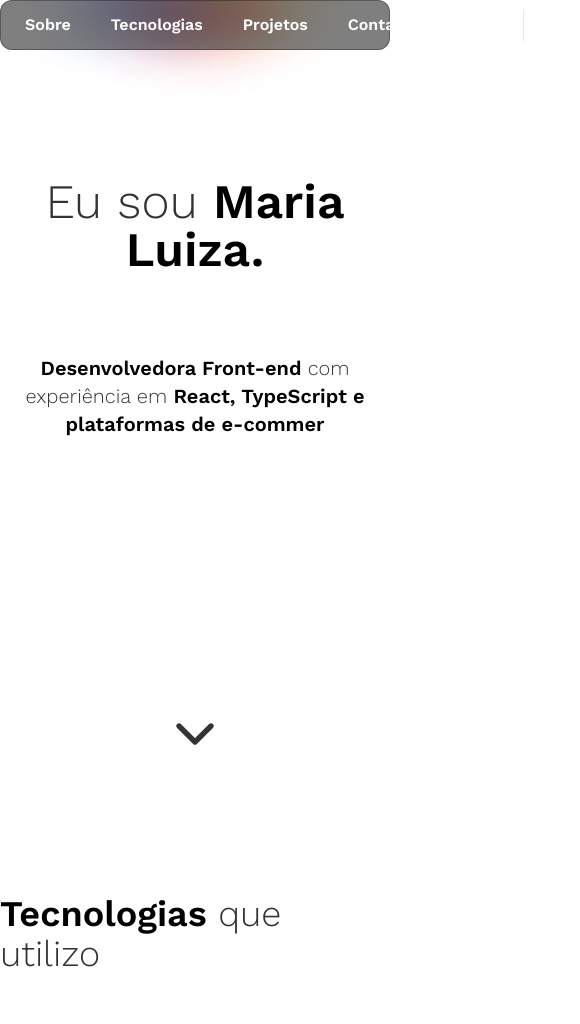
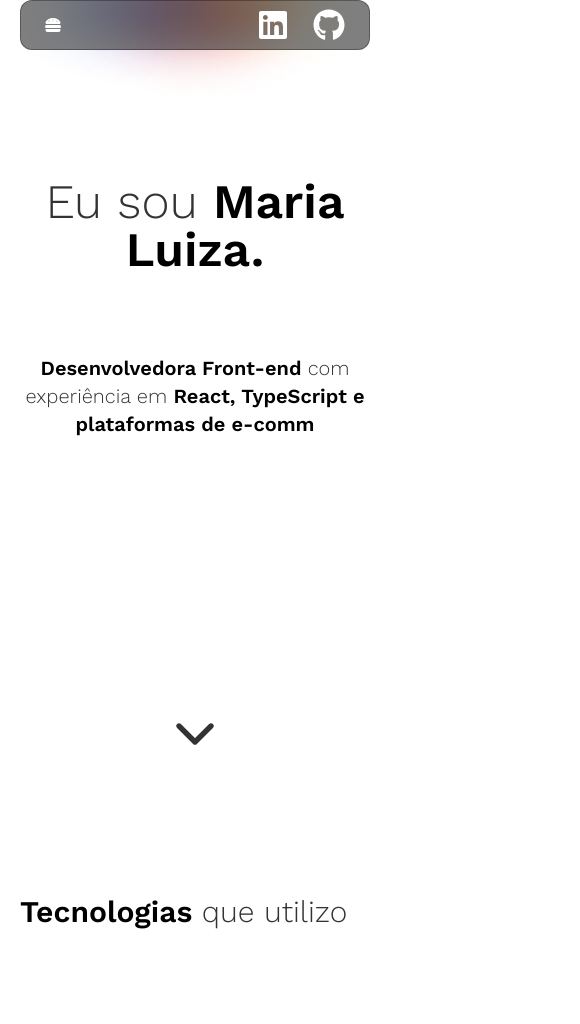
Before and after one commit to maria-luiza-rodrigues-ti/apresentacao-pessoal-frontend, a React (Vite) app: page / in a window 390 px wide. Shown: the top 1024 px of the page, 580 px wide, since content can reach past the window. Built offline with nearby package versions, Linux system fonts and the light colour scheme.

Commit message:
style: adding mobile style to all page

```diff
--- a/src/components/footer.tsx
+++ b/src/components/footer.tsx
@@ -8,8 +8,8 @@ export function Footer() {
     <footer className="relative text-white-70 text-sm mx-auto">
       <img src={BgGradient} alt="" className="w-full h-auto block rotate-180" />
 
-      <div className="absolute max-w-5xl mx-auto inset-0 flex flex-col items-center justify-center">
-        <h2 className="text-5xl mb-1">
+      <div className="absolute max-w-5xl mx-auto bottom-32 inset-x-0 md:inset-0 flex flex-col items-center justify-center">
+        <h2 className="text-3xl md:text-5xl mb-1">
           Entre{" "}
           <strong className="font-semibold text-black dark:text-white">
             em contato,
@@ -17,7 +17,7 @@ export function Footer() {
         </h2>
         <span className="text-xl mt-2">Para conversarmos mais</span>
       </div>
-      <nav className="absolute max-w-5xl mx-auto bottom-10 inset-x-0 text-center mb-8">
+      <nav className="absolute max-w-5xl mx-auto -bottom-0 md:bottom-10 inset-x-0 text-center mb-8">
         <ul className="flex flex-row gap-20 justify-center items-center">
           <li>
             <a href="mailto:marialuiza.r.eng@gmail.com">
--- a/src/components/header.tsx
+++ b/src/components/header.tsx
@@ -1,6 +1,6 @@
 import { useEffect, useState } from "react";
 import { motion } from "framer-motion";
-import { FaGithub, FaLinkedin } from "react-icons/fa";
+import { FaGithub, FaHamburger, FaLinkedin } from "react-icons/fa";
 import { LuSun, LuMoon } from "react-icons/lu";
 
 const menuOptions = [
@@ -25,6 +25,7 @@ const menuOptions = [
 
 export function Header() {
   const [darkMode, setDarkMode] = useState(false);
+  const [isMobile, setIsMobile] = useState(false);
 
   useEffect(() => {
     const prefersColorScheme = window.matchMedia(
@@ -43,6 +44,12 @@ export function Header() {
     document.body.classList.toggle("dark");
   }
 
+  useEffect(() => {
+    if (window.innerWidth < 768) {
+      setIsMobile(true);
+    }
+  }, []);
+
   return (
     <header>
       <div
@@ -53,6 +60,9 @@ export function Header() {
       border rounded-xl border-black/30 dark:border-bg-white/10 transition-all duration-300
       z-20"
       >
+        {isMobile ? (
+          <FaHamburger />
+        ) : (
           <nav>
             <ul className="flex gap-10 text-white font-semibold dark:">
               {menuOptions.map((option) => (
@@ -62,6 +72,7 @@ export function Header() {
               ))}
             </ul>
           </nav>
+        )}
 
         <nav className="text-white">
           <ul className="flex gap-6">
@@ -75,11 +86,15 @@ export function Header() {
                 <FaGithub size={32} />
               </a>
             </motion.li>
+            {isMobile ? (
+              ""
+            ) : (
               <li className="border-l pl-6">
                 <button onClick={handleDarkAdnLightMode} className="flex">
                   {darkMode ? <LuSun size={32} /> : <LuMoon size={32} />}
                 </button>
               </li>
+            )}
           </ul>
         </nav>
       </div>
--- a/src/page/home/components/about-section.tsx
+++ b/src/page/home/components/about-section.tsx
@@ -15,7 +15,7 @@ export function AboutSection() {
   }
 
   return (
-    <section className="mt-32 mb-16 px-4 md:px-0 max-w-5xl mx-auto z-20 relative h-[calc(100vh-16rem)] flex flex-col justify-between">
+    <section className="mt-32 mb-16 max-w-5xl mx-auto z-20 relative h-[calc(100vh-16rem)] flex flex-col justify-between">
       <div>
         <h1 className="text-5xl md:text-7xl text-center font-light">
           <ReactTyped strings={["Eu sou "]} typeSpeed={40} showCursor={false} />{" "}
--- a/src/page/home/components/recent-projects-section.tsx
+++ b/src/page/home/components/recent-projects-section.tsx
@@ -51,7 +51,7 @@ const recentProjetcs = [
 export function RecentProjectsSection() {
   return (
     <section id="#recents-projects" className="mb-32 max-w-5xl mx-auto">
-      <h2 className="text-4xl text-left font-light mb-24">
+      <h2 className="text-3xl md:ext-4xl text-left font-light mb-24">
         Projetos{" "}
         <span className="dark:text-white text-black font-semibold">
           recentes
@@ -64,19 +64,19 @@ export function RecentProjectsSection() {
               key={project.id}
               className={
                 project.id % 2 === 0
-                  ? "flex flex-wrap md:flex-row-reverse gap-8"
-                  : "flex flex-wrap gap-8"
+                  ? "flex flex-wrap md:flex-row-reverse md:flex-nowrap gap-8"
+                  : "flex flex-wrap md:flex-nowrap gap-8"
               }
             >
-              <figure className="w-1/2 h-96 rounded-2xl overflow-auto">
+              <figure className="w-full md:w-1/2 h-96 rounded-2xl overflow-auto">
                 <img
                   src={import.meta.env.BASE_URL + project.image}
                   alt=""
                   className="w-full h-full object-cover"
                 />
               </figure>
-              <div className="mt-auto w-1/2">
-                <h3 className="uppercase text-black dark:text-white font-semibold text-3xl mb-4">
+              <div className="mt-auto w-full md:w-1/2">
+                <h3 className="uppercase text-black dark:text-white font-semibold text-2xl md:text-3xl mb-4">
                   {project.name}
                 </h3>
                 <p className="mb-6">{project.description}</p>
--- a/src/page/home/components/technologies-section.tsx
+++ b/src/page/home/components/technologies-section.tsx
@@ -54,7 +54,7 @@ export function TechnologiesSection() {
       ref={technologiesSectionRef}
       id="technologies-section"
     >
-      <h2 className="text-4xl text-left font-light mb-24">
+      <h2 className="text-3xl md:text-4xl text-left font-light mb-24">
         <strong className="dark:text-white text-black font-semibold">
           Tecnologias
         </strong>{" "}
@@ -70,6 +70,14 @@ export function TechnologiesSection() {
           pauseOnHover: false,
           interval: 3500,
           type: "loop",
+          breakpoints: {
+            640: {
+              perPage: 2,
+            },
+            1024: {
+              perPage: 3,
+            },
+          },
         }}
       >
         {technologies.map((technologies) => {
--- a/src/page/home/home.tsx
+++ b/src/page/home/home.tsx
@@ -8,7 +8,7 @@ import { AboutSection } from "./components/about-section";
 
 export function Home() {
   return (
-    <div className="relative bg-white text-black/80 font-light dark:dark-background-gradient backdrop-blur-[2px] dark:bg-dark-background-gradient dark:text-dark-neutral-2 scroll-smooth md:pt-8">
+    <div className="relative bg-white text-black/80 font-light dark:dark-background-gradient backdrop-blur-[2px] dark:bg-dark-background-gradient dark:text-dark-neutral-2 scroll-smooth px-5 md:px-0 md:pt-8">
       <img
         src={BgGradient}
         alt=""
```
Lines whose indentation alone changed are shown as unchanged.
